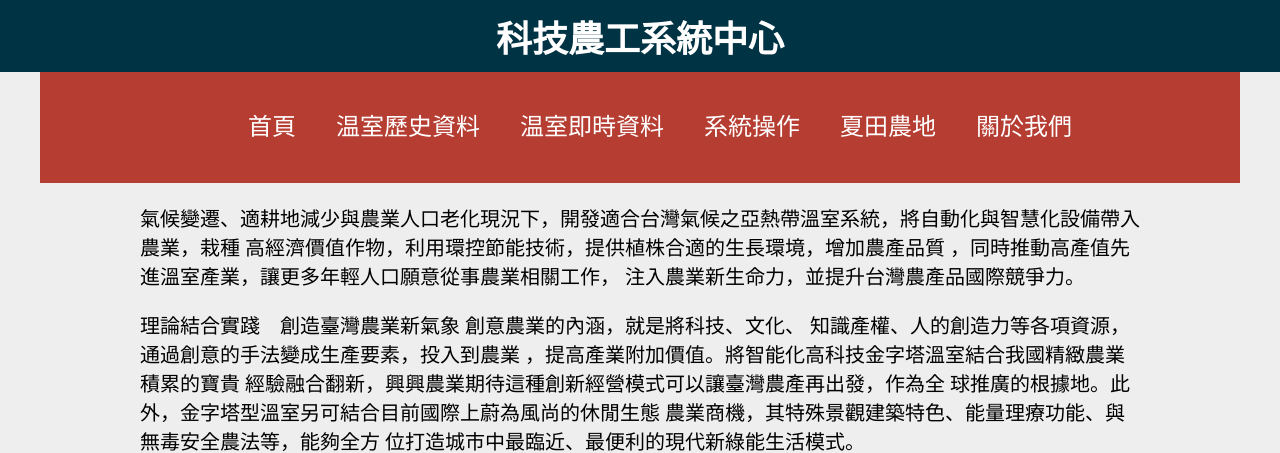
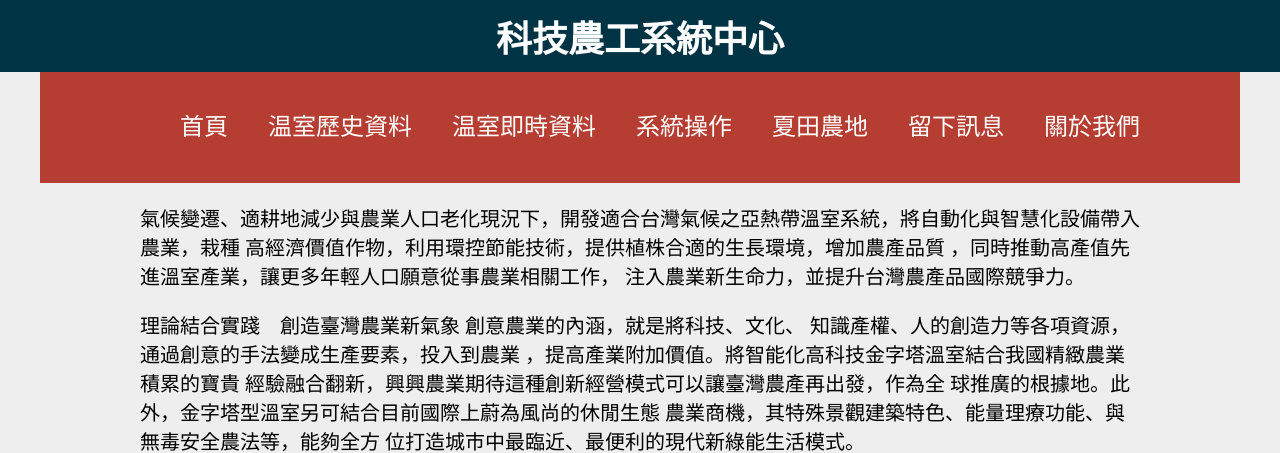
Before and after one commit to TaiChengLiu999/GreenHouse_01, a plain HTML site: page index.html in a window 1280 px wide. Shown: the top 453 px of the page. Drawn offline with Linux system fonts and the light colour scheme.

Commit message:
Update index.html

```diff
--- a/index.html
+++ b/index.html
@@ -58,6 +58,7 @@
    <li><a href="realdata.php">温室即時資料</a></li>
    <li><a href="controlbox.html">系統操作</a></li>
    <li><a href="controlbox_01.html">夏田農地</a></li>
+   <li><a href="WebDisplay.html">留下訊息</a></li>
    <li><a href="about.html">關於我們</a></li>
 </ul>
 </div>
```
